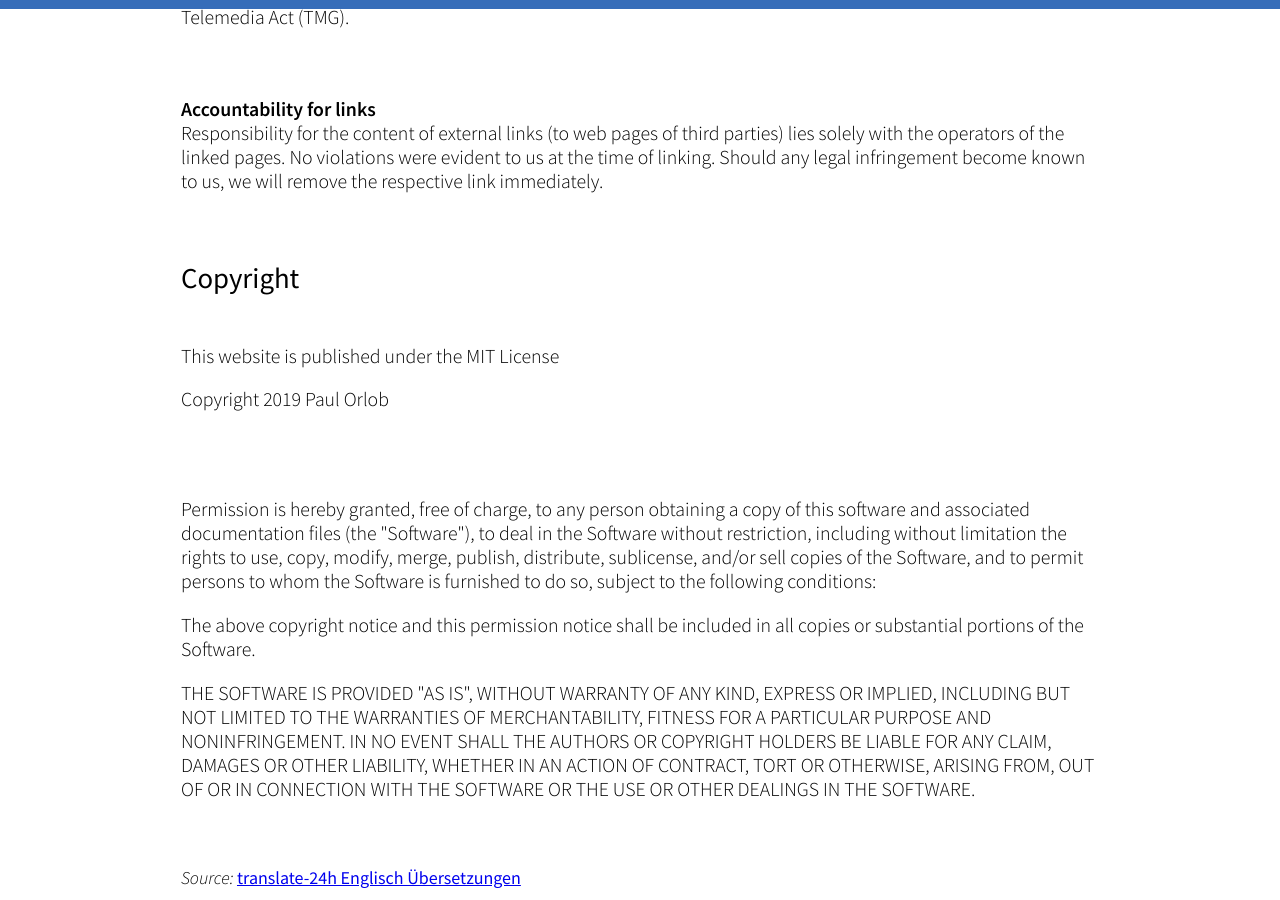
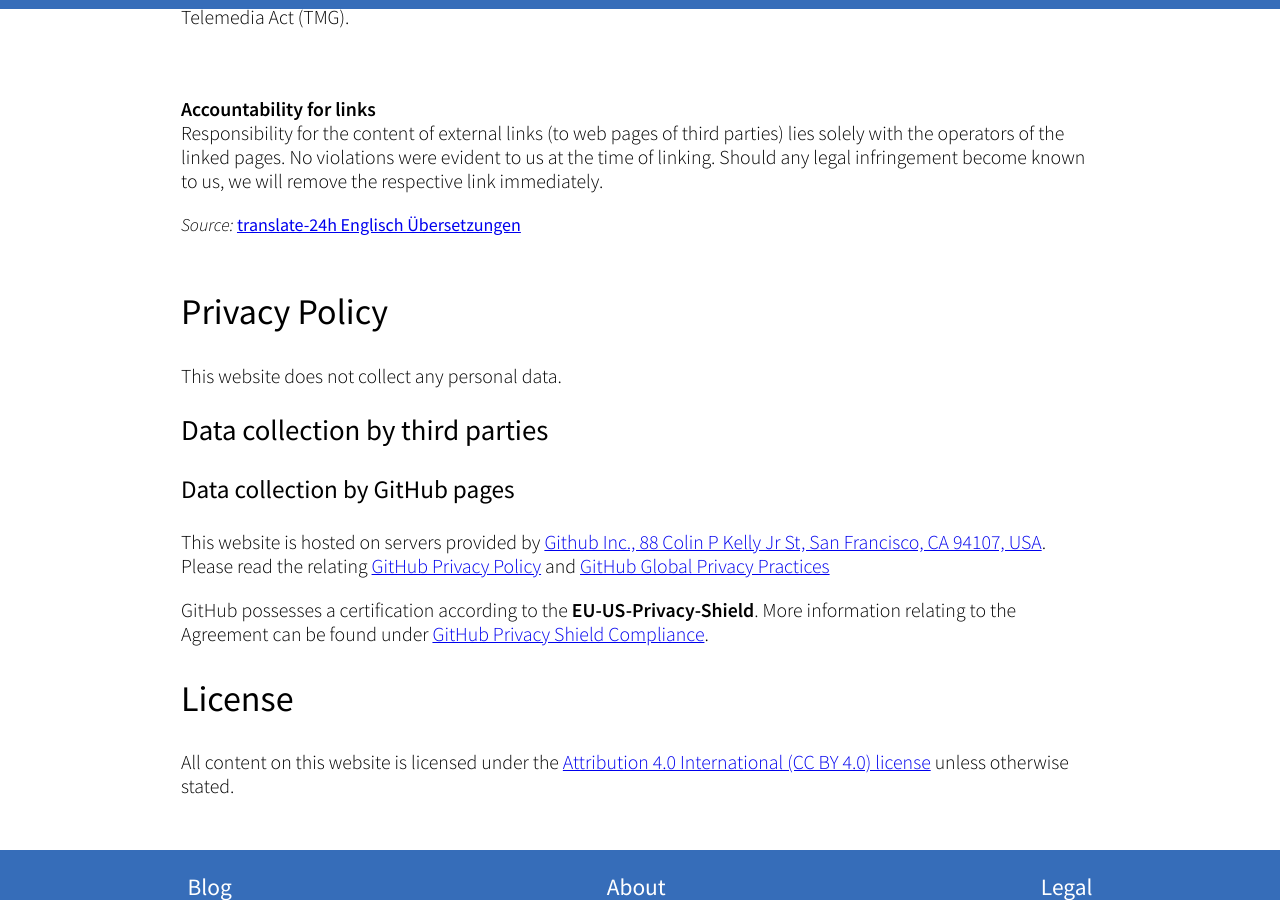
Before and after one commit to orlopau/orlopau.github.io, a Jekyll site: the page built from imprint.html, in a window 1280 px wide and 900 px high, scrolled down 689 px. Built offline with Jekyll 4.4.1, drawn with Linux system fonts in a browser that asks for light colours.

Commit message:
Modified license CC BY 4.0

```diff
--- a/imprint.html
+++ b/imprint.html
@@ -26,27 +26,6 @@
     evident to us at the time of linking. Should any legal infringement become known to us, we will remove the
     respective
     link immediately.</p>
-<br><h2>Copyright</h2><p><br>This website is published under the MIT License</p>
-<p>Copyright 2019 Paul Orlob</p><br><br>
-
-<p>Permission is hereby granted, free of charge, to any person obtaining a copy
-    of this software and associated documentation files (the "Software"), to
-    deal in the Software without restriction, including without limitation the
-    rights to use, copy, modify, merge, publish, distribute, sublicense,
-    and/or sell copies of the Software, and to permit persons to whom the
-    Software is furnished to do so, subject to the following conditions:</p>
-
-<p>The above copyright notice and this permission notice shall be included
-    in all copies or substantial portions of the Software.</p>
-
-<p>THE SOFTWARE IS PROVIDED "AS IS", WITHOUT WARRANTY OF ANY KIND, EXPRESS OR
-    IMPLIED, INCLUDING BUT NOT LIMITED TO THE WARRANTIES OF MERCHANTABILITY,
-    FITNESS FOR A PARTICULAR PURPOSE AND NONINFRINGEMENT. IN NO EVENT SHALL
-    THE AUTHORS OR COPYRIGHT HOLDERS BE LIABLE FOR ANY CLAIM, DAMAGES OR OTHER
-    LIABILITY, WHETHER IN AN ACTION OF CONTRACT, TORT OR OTHERWISE, ARISING FROM,
-    OUT OF OR IN CONNECTION WITH THE SOFTWARE OR THE USE OR OTHER DEALINGS IN
-    THE SOFTWARE.</p>
-<br><br>
 <i>Source: </i><a href="http://www.translate-24h.de" target="_blank">translate-24h Englisch Übersetzungen</a> <br><br>
 
 <h1>Privacy Policy</h1>
@@ -55,11 +34,18 @@
 <h2>Data collection by third parties</h2>
 
 <h3>Data collection by GitHub pages</h3>
-<p>This website is hosted on servers provided by <a href="https://www.github.com">Github Inc., 88 Colin P Kelly Jr St, San Francisco, CA 94107, USA</a>. Please read the relating
+<p>This website is hosted on servers provided by <a href="https://www.github.com">Github Inc., 88 Colin P Kelly Jr St,
+    San Francisco, CA 94107, USA</a>. Please read the relating
     <a href="https://help.github.com/articles/github-privacy-policy/">GitHub Privacy Policy</a> and
     <a href="https://help.github.com/articles/global-privacy-practices/">GitHub Global Privacy Practices</a></p>
 <p>
     GitHub possesses a certification according to the <strong>EU-US-Privacy-Shield</strong>.
     More information relating to the Agreement can be found under
-    <a href="https://www.privacyshield.gov/participant?id=a2zt000000001K2AAI&status=Active">GitHub Privacy Shield Compliance</a>.
+    <a href="https://www.privacyshield.gov/participant?id=a2zt000000001K2AAI&status=Active">GitHub Privacy Shield
+        Compliance</a>.
 </p>
+
+<h1>License</h1>
+<p>All content on this website is licensed under the <a href="https://creativecommons.org/licenses/by/4.0/">Attribution
+    4.0 International (CC BY 4.0) license</a>
+    unless otherwise stated.</p>
```
